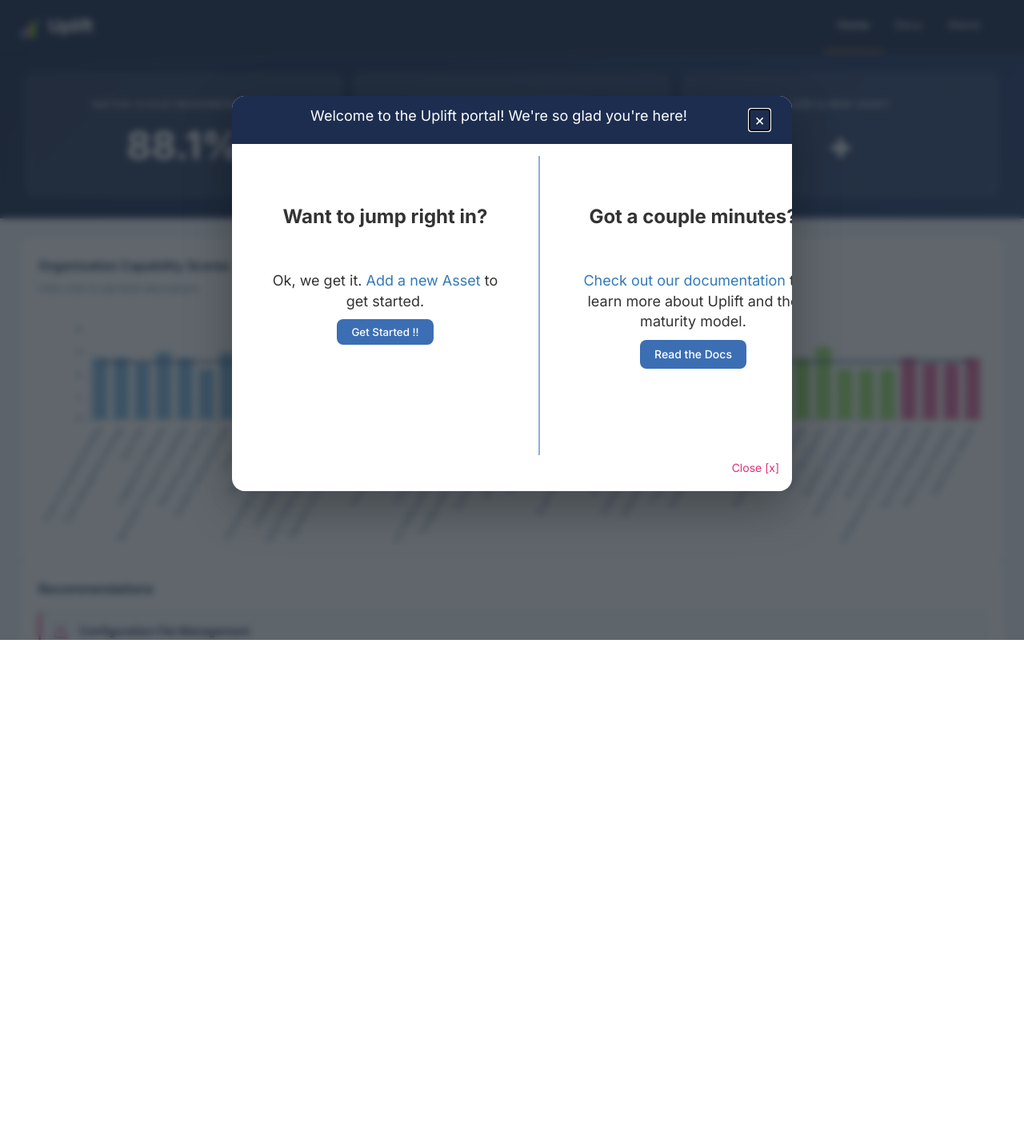
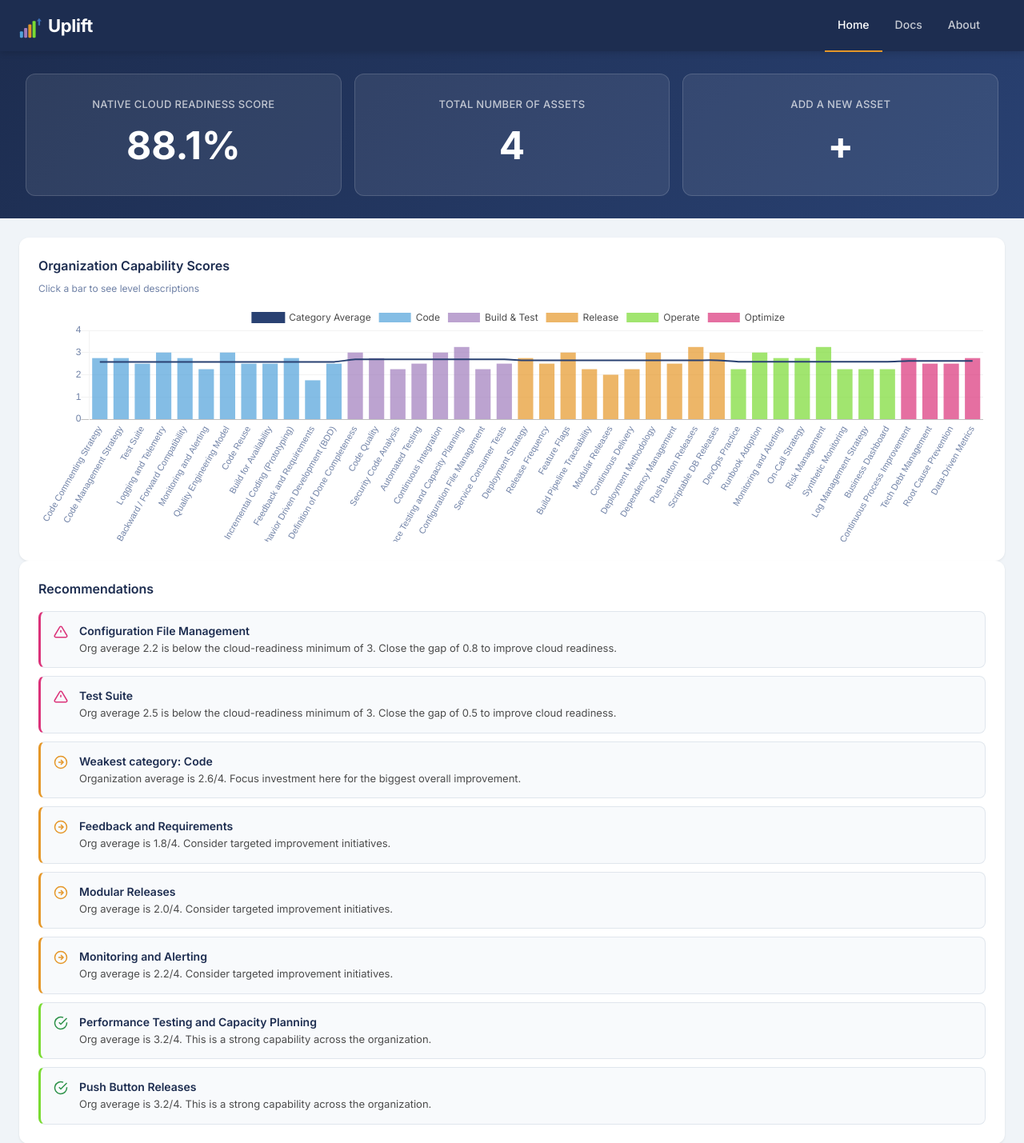
Before and after one commit to maci0/uplift, a FastAPI app: page / in a window 1280 px wide. Shown: the top 1429 px of the page at 80% size. Before the commit the page ends 800 px from the top, so only its background shows below. Run offline with FastAPI, Linux system fonts and the light colour scheme.

Commit message:
Remove getting started modal and related code
- Remove welcome modal template, JS, and CSS
- Remove enable_first_time_user_exp config setting
- Remove first_visit cookie logic from dashboard route
- Remove from README config table and startup log

```diff
--- a/app/config.py
+++ b/app/config.py
@@ -11,7 +11,6 @@ except PackageNotFoundError:
 class Settings(BaseSettings):
     database_url: str = "sqlite:///./uplift.db"
     enable_asset_creation: bool = True
-    enable_first_time_user_exp: bool = True
     enable_tag_modification: bool = True
     seed_db: bool = True
     slack_endpoint: str = ""
--- a/app/logging_config.py
+++ b/app/logging_config.py
@@ -39,9 +39,8 @@ def log_startup_config() -> None:
     logger.info("Uplift v%s starting", VERSION)
     logger.info("database=%s", db_url)
     logger.info(
-        "features: asset_creation=%s first_time_ux=%s tag_modification=%s",
+        "features: asset_creation=%s tag_modification=%s",
         settings.enable_asset_creation,
-        settings.enable_first_time_user_exp,
         settings.enable_tag_modification,
     )
     logger.info("slack_configured=%s", bool(settings.slack_endpoint))
--- a/app/routes/dashboard.py
+++ b/app/routes/dashboard.py
@@ -13,11 +13,6 @@ router = APIRouter()
 
 @router.get("/")
 async def dashboard(request: Request, db: Session = Depends(get_db)):
-    # First-time visitor detection
-    first_visit = False
-    if settings.enable_first_time_user_exp and not request.cookies.get("first_visit"):
-        first_visit = True
-
     capabilities = load_capabilities()
 
     # Get summary: average of all latest scores
@@ -149,16 +144,9 @@ async def dashboard(request: Request, db: Session = Depends(get_db)):
             "cap_details_json": cap_details,
             "cat_expanded_json": cat_expanded,
             "recommendations": recommendations,
-            "first_visit": first_visit,
             "config": settings,
         },
     )
-
-    if first_visit:
-        response.set_cookie(
-            key="first_visit", value="1", max_age=365 * 24 * 3600,
-            httponly=True, samesite="lax",
-        )
 
     return response
 
--- a/app/static/css/uplift.css
+++ b/app/static/css/uplift.css
@@ -789,61 +789,6 @@ textarea.form-control { height: auto; }
 /* Score detail slider */
 .th-detail { background-color: #294172; color: #fff; }
 
-/* FIRST-TIME MODAL */
-.first-time-page-wrapper {
-    background: rgba(29, 37, 46, 0.7);
-    backdrop-filter: blur(4px);
-    height: 100vh;
-    width: 100vw;
-    z-index: 100;
-    position: fixed;
-    top: 0;
-    left: 0;
-}
-
-.message-wrapper {
-    margin: 15vh auto;
-    width: 60vw;
-    max-width: 700px;
-    height: auto;
-    max-height: 70vh;
-    background: #fff;
-    border-radius: 16px;
-    overflow: hidden;
-    box-shadow: 0 20px 60px rgba(0, 0, 0, 0.3);
-}
-
-.message-wrapper-header {
-    height: 60px;
-    background: #1d2d50;
-    padding: 16px 20px;
-    color: #FFFFFF;
-    font-size: 18px;
-    display: flex;
-    align-items: center;
-    justify-content: space-between;
-}
-
-.message-wrapper-header .title { width: 95%; float: left; }
-.message-wrapper-header .close-modal { width: 5%; float: right; }
-
-.message-wrapper-body { height: calc(60vh - 65px); }
-
-.message-paginate { width: 60vw; height: 100%; display: none; }
-.message-paginate.active { display: block; }
-
-.message { height: 90%; margin: 2% 0; width: 50%; padding: 5%; }
-.message-body { font-size: 18px; }
-.message-left { float: left; border-right: 0.5px solid #8faed9; }
-.message-right { float: right; border-left: 0.5px solid #8faed9; }
-.message-button { bottom: 10px; }
-
-.video-wrapper { padding: 30px 0 10px 0; }
-
-.message-wrapper-footer { width: 100%; background: rgba(255, 255, 255, 0.8); }
-.footer-close { width: 100%; transform: translateY(-20px); }
-.footer-close-text { float: right; cursor: pointer; color: #db3279; }
-
 /* NAVBAR TOGGLE (mobile hamburger) */
 .navbar-toggle {
     display: none;
@@ -906,12 +851,6 @@ a:focus {
     .main-content { padding: 10px 15px 50px 15px; }
 
     .slider-wrapper { width: 100vw; }
-
-    .message-wrapper { width: 90vw; margin: 5vh 5vw; }
-    .message-paginate { width: 90vw; }
-    .message { width: 100%; float: none; border: none; }
-    .message-left { border-right: none; border-bottom: 1px solid #8faed9; }
-    .message-right { border-left: none; }
 
     .stats { flex-direction: column; padding: 16px; }
     .stats-item { padding: 20px 16px; }
--- a/app/templates/pages/dashboard.html
+++ b/app/templates/pages/dashboard.html
@@ -2,52 +2,6 @@
 {% block title %}Dashboard — Uplift{% endblock %}
 
 {% block content %}
-{% if first_visit %}
-<div class="first-time-page-wrapper" role="dialog" aria-modal="true" aria-label="Welcome to Uplift">
-    <div class="message-wrapper">
-        <div class="message-wrapper-header">
-            <div class="title">
-                <p class="text-center">Welcome to the Uplift portal! We're so glad you're here!</p>
-            </div>
-            <div class="close-modal">
-                <button type="button" style="cursor:pointer;font-size:20px;background:none;border:none;color:#fff;" onclick="closeModal()" aria-label="Close welcome dialog">&times;</button>
-            </div>
-        </div>
-        <div class="message-wrapper-body">
-            <div class="message-paginate active text-page">
-                <div class="message message-left">
-                    <h3 class="text-center"><b>Want to jump right in?</b></h3><br><br>
-                    <p class="message-body text-center">Ok, we get it. <a href="/products/new">Add a new Asset</a> to get started.</p>
-                    <p class="text-center message-button"><button class="button-aux" onclick="closeModal()">Get Started !!</button></p>
-                </div>
-                <div class="message message-right">
-                    <h3 class="text-center"><b>Got a couple minutes?</b></h3><br><br>
-                    <p class="message-body text-center"><a href="/docs">Check out our documentation</a> to learn more about Uplift and the maturity model.</p>
-                    <p class="text-center message-button"><a href="/docs" class="button-aux">Read the Docs</a></p>
-                </div>
-            </div>
-            <div class="message-wrapper-footer">
-                <div class="footer-close"><button type="button" class="footer-close-text pull-right" style="background:none;border:none;cursor:pointer;font-size:inherit;" onclick="closeModal()">Close [x]</button></div>
-            </div>
-        </div>
-    </div>
-</div>
-<script>
-function closeModal() {
-    document.querySelector('.first-time-page-wrapper').remove();
-    var mainContent = document.getElementById('main-content');
-    if (mainContent) mainContent.focus();
-}
-document.addEventListener('DOMContentLoaded', function() {
-    var modal = document.querySelector('.first-time-page-wrapper');
-    if (modal) {
-        var closeBtn = modal.querySelector('button[aria-label="Close welcome dialog"]');
-        if (closeBtn) closeBtn.focus();
-    }
-});
-</script>
-{% endif %}
-
 <div class="stats">
     <a href="/org-history" class="stats-col">
         <div class="stats-item">
```
Also changed, not shown: README.md.
